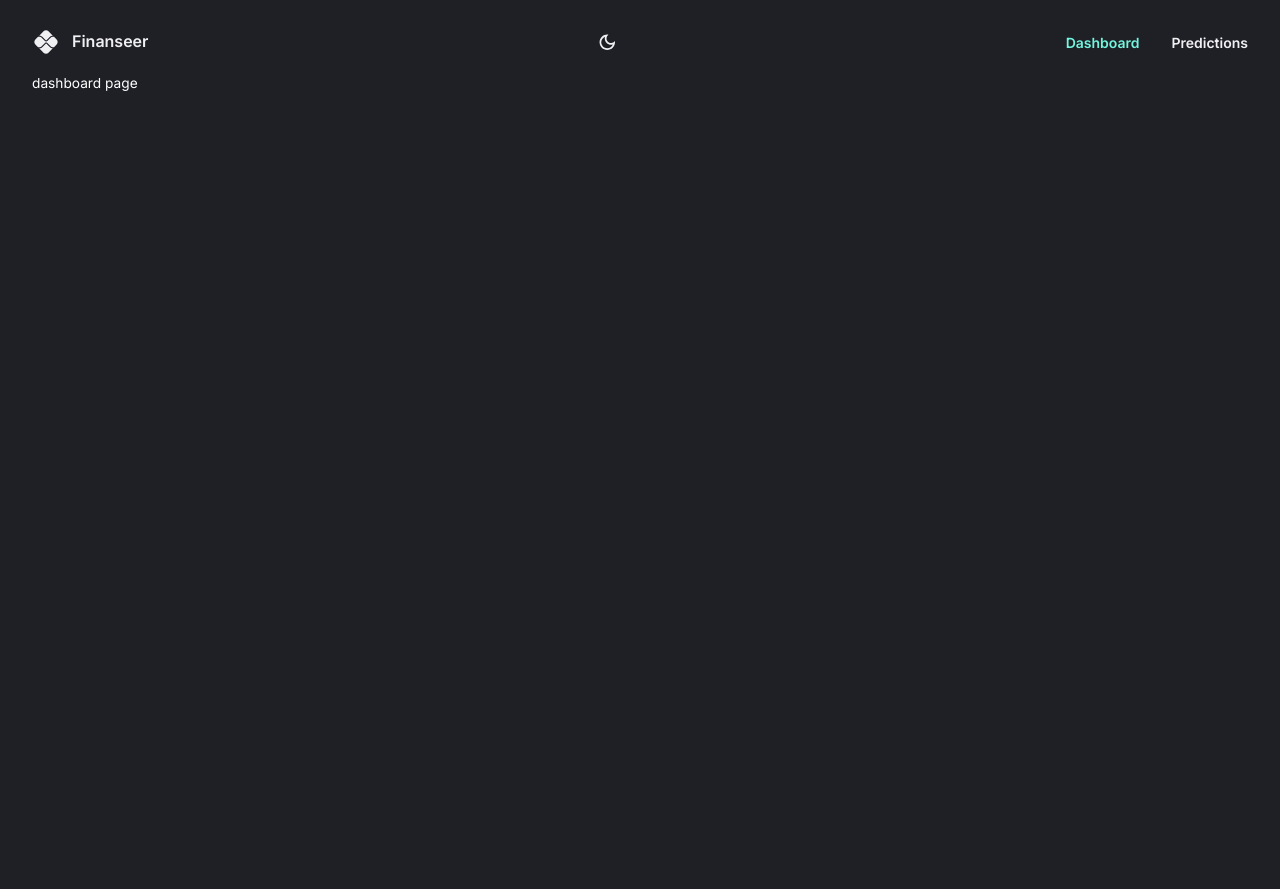
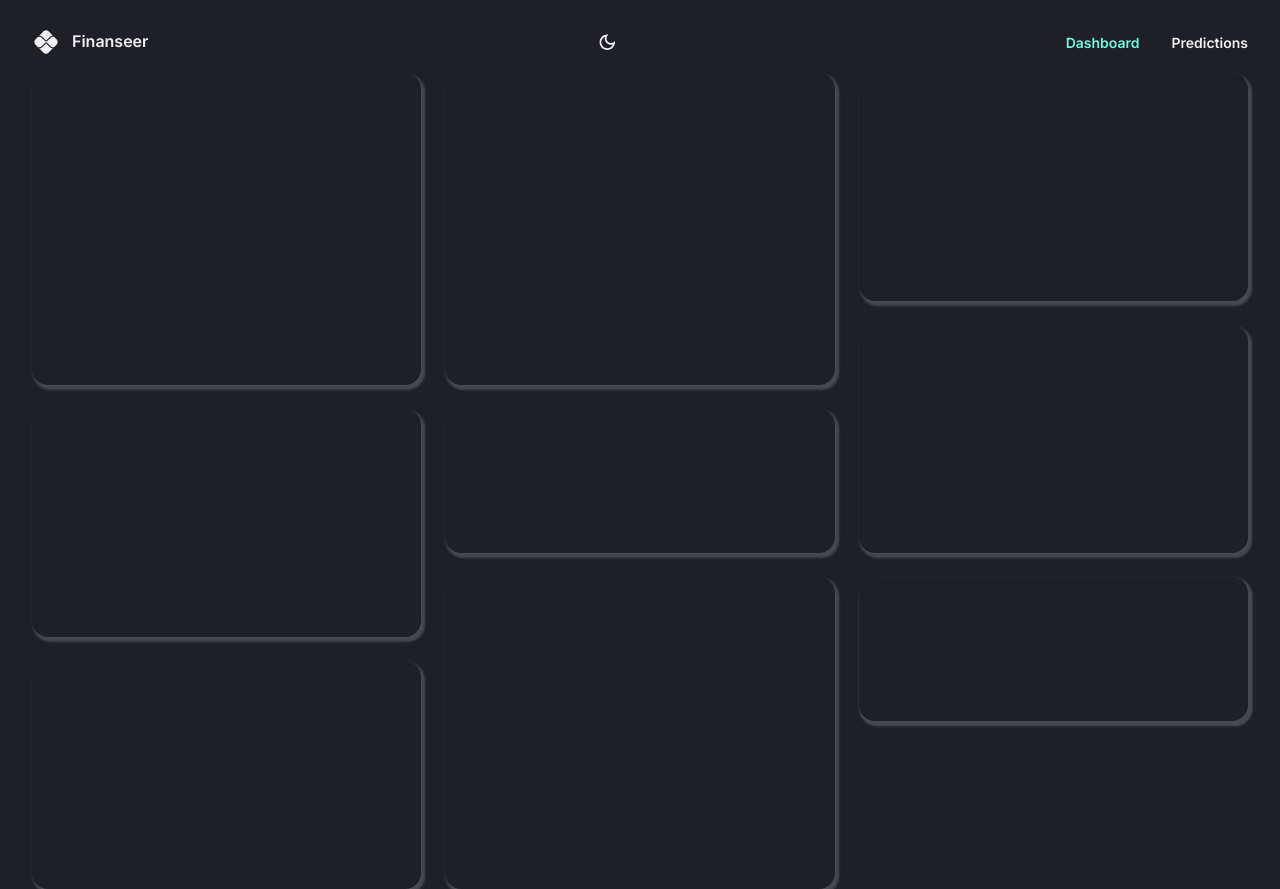
Before and after one commit to DevanshiShah9/Finance-App-Dashboard, a React (Vite) app in the folder client/: page / in a window 1280 px wide. Before the commit the page ends 800 px from the top, so only its background shows below. Built offline with nearby package versions, Linux system fonts and the light colour scheme.

Commit message:
Dashboard Layout

```diff
--- a/client/src/App.tsx
+++ b/client/src/App.tsx
@@ -3,6 +3,7 @@
 import { BrowserRouter, Route, Routes } from "react-router-dom";
 import { ColorModeContext,  useMode} from "./theme";
 import Navbar from "./scenes/navbar";
+import Dashboard from "./scenes/dashboard";
 
 
 function App() {
@@ -16,7 +17,7 @@
             <Box width="100%" height="100%" padding="1rem 2rem 4rem 2rem">
               <Navbar/>
               <Routes>
-                <Route path="/" element={<div>dashboard page</div>} />
+                <Route path="/" element={<Dashboard />} />
                 <Route path="/predictions" element={<div>prediction page</div>} />
               </Routes>
             </Box>
--- /dev/null
+++ b/client/src/components/DashboardBox.tsx
@@ -0,0 +1,14 @@
+import { Box } from "@mui/material";
+import { styled } from "@mui/system";
+
+const DashboardBox = styled(Box)(({ theme }) => ({
+  backgroundColor: theme.palette.background.default,
+  borderRadius: "1rem",
+  boxShadow: `0.15rem 0.2rem 0.15rem 0.1rem ${
+    theme.palette.mode === "dark"
+      ? theme.palette.grey[200]
+      : theme.palette.grey[600]
+  }`,
+}));
+
+export default DashboardBox;
--- /dev/null
+++ b/client/src/scenes/dashboard/Row1.tsx
@@ -0,0 +1,14 @@
+import DashboardBox from '../../components/DashboardBox';
+
+
+const Row1 = () => {
+  return (
+    <>
+      <DashboardBox gridArea= "a"></DashboardBox>
+      <DashboardBox gridArea= "b"></DashboardBox>
+      <DashboardBox gridArea= "c"></DashboardBox>
+    </>
+  );
+}
+
+export default Row1;
--- /dev/null
+++ b/client/src/scenes/dashboard/Row2.tsx
@@ -0,0 +1,14 @@
+import DashboardBox from '../../components/DashboardBox';
+
+
+const Row2 = () => {
+  return (
+    <>
+      <DashboardBox gridArea= "d"></DashboardBox>
+      <DashboardBox gridArea= "e"></DashboardBox>
+      <DashboardBox gridArea= "f"></DashboardBox>
+    </>
+  );
+}
+
+export default Row2;
--- /dev/null
+++ b/client/src/scenes/dashboard/Row3.tsx
@@ -0,0 +1,14 @@
+import DashboardBox from '../../components/DashboardBox';
+
+const Row3 = () => {
+  return (
+    <>
+      <DashboardBox gridArea= "g"></DashboardBox>
+      <DashboardBox gridArea= "h"></DashboardBox>
+      <DashboardBox gridArea= "i"></DashboardBox>
+      <DashboardBox gridArea= "i"></DashboardBox>
+    </>
+  );
+}
+
+export default Row3;
--- /dev/null
+++ b/client/src/scenes/dashboard/index.tsx
@@ -0,0 +1,80 @@
+import { Box, useMediaQuery } from "@mui/material";
+import Row1 from "./Row1";
+import Row2 from "./Row2";
+import Row3 from "./Row3";
+
+const gridTemplateLargeScreens = `
+  "a b c"
+  "a b c"
+  "a b c"
+  "a b f"
+  "d e f"
+  "d e f"
+  "d h i"
+  "g h i"
+  "g h j"
+  "g h j"
+`;
+const gridTemplateSmallScreens = `
+  "a"
+  "a"
+  "a"
+  "a"
+  "b"
+  "b"
+  "b"
+  "b"
+  "c"
+  "c"
+  "c"
+  "d"
+  "d"
+  "d"
+  "e"
+  "e"
+  "f"
+  "f"
+  "f"
+  "g"
+  "g"
+  "g"
+  "h"
+  "h"
+  "h"
+  "h"
+  "i"
+  "i"
+  "j"
+  "j"
+`;
+
+const Dashboard = () => {
+  const isAboveMediumScreens = useMediaQuery("(min-width: 1200px)");
+  return (
+    <Box
+      width="100%"
+      height="100%"
+      display="grid"
+      gap="1.5rem"
+      sx={
+        isAboveMediumScreens
+          ? {
+              gridTemplateColumns: "repeat(3, minmax(370px, 1fr))",
+              gridTemplateRows: "repeat(10, minmax(60px, 1fr))",
+              gridTemplateAreas: gridTemplateLargeScreens,
+            }
+          : {
+              gridAutoColumns: "1fr",
+              gridAutoRows: "80px",
+              gridTemplateAreas: gridTemplateSmallScreens,
+            }
+      }
+    >
+      <Row1 />
+      <Row2 />
+      <Row3 />
+    </Box>
+  );
+};
+
+export default Dashboard;
--- a/client/src/scenes/navbar/index.tsx
+++ b/client/src/scenes/navbar/index.tsx
@@ -17,7 +17,7 @@
   const [hoverState, setHoverState] = useState("");
 
   const handleToggle = () => {
-    console.log(theme.palette.background.default, theme.palette.mode);
+    // console.log(theme.palette.background.default, theme.palette.mode);
     colorMode.toggleColorMode();
   }
 
--- a/client/src/theme.ts
+++ b/client/src/theme.ts
@@ -2,6 +2,7 @@
 import { createTheme } from "@mui/material/styles";
 import { createContext, useCallback, useMemo, useState } from "react";
 
+//dark to light
 const darkBackgroundColors = {
   grey: {
     100: "#242427",
@@ -42,6 +43,7 @@
   }
 };
 
+//light to dark
 const lightBackgroundColors = {
   grey: {
     100: "#f0f0f3",
```
